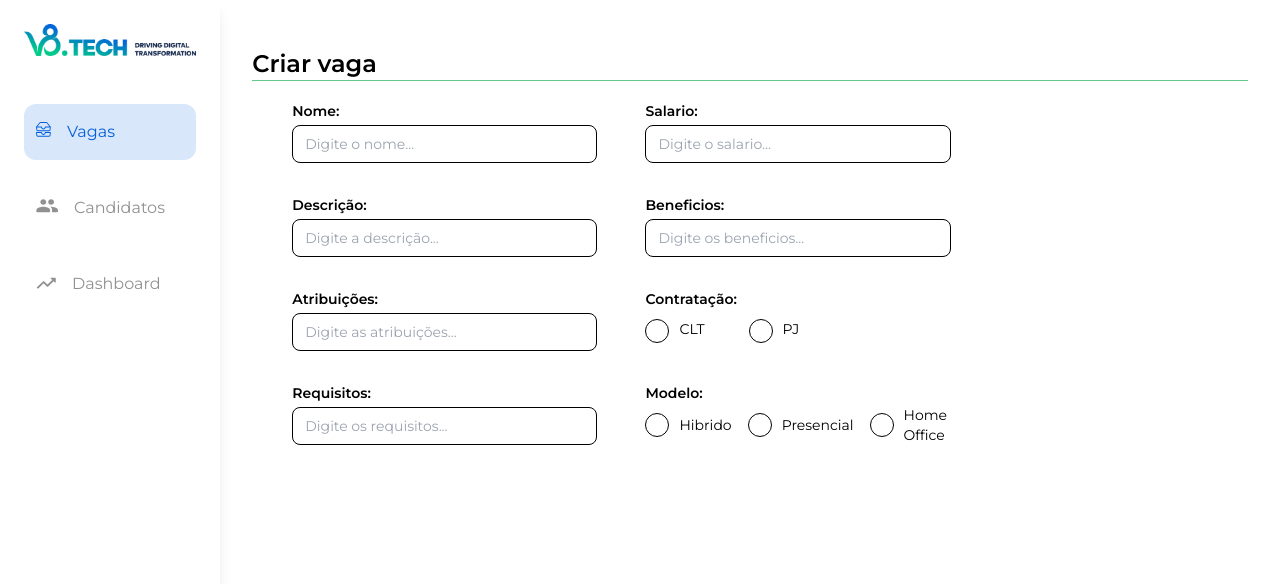
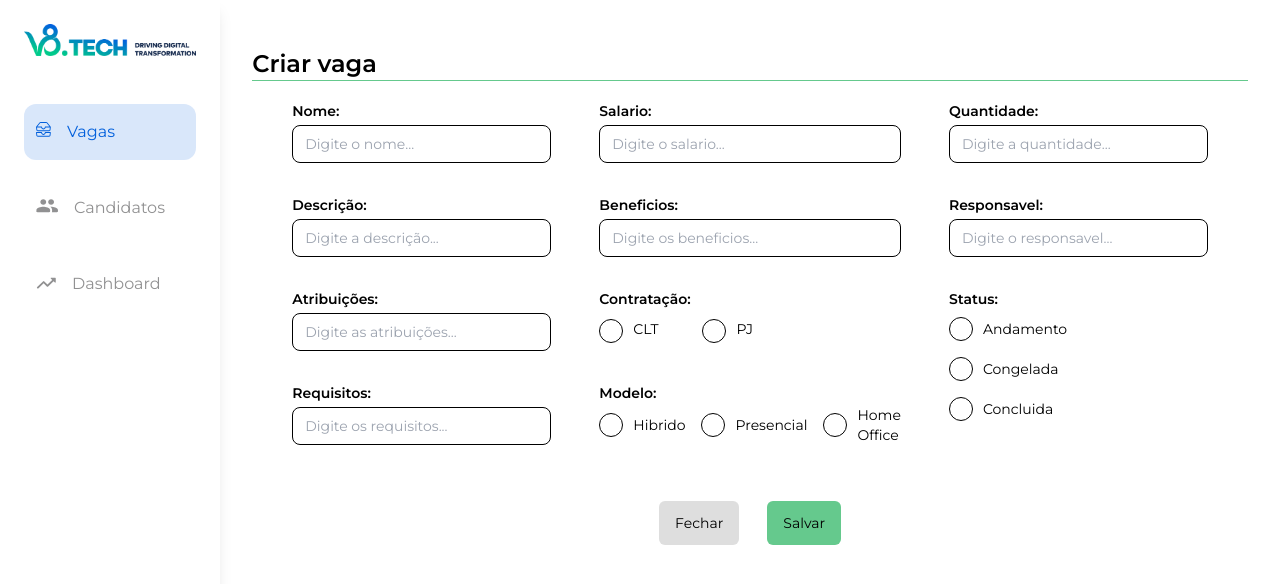
Before and after one commit to V8-PROJETO-RH/FRONTEND, a React (Vite) app: page /adm/manageJob/create in a window 1280 px wide. Shown: the top 584 px of the page. Built offline with nearby package versions, Linux system fonts and the light colour scheme.

Commit message:
feat: form styled

```diff
--- a/src/pages/FormJob/index.tsx
+++ b/src/pages/FormJob/index.tsx
@@ -1,3 +1,4 @@
+import Button from "../../components/Button";
 import Checkbox from "../../components/Checkbox";
 import Input from "../../components/Input";
 
@@ -8,8 +9,8 @@ export default function FormJob() {
         <h1 className="text-2xl font-semibold">Criar vaga</h1>
       </div>
 
-      <div className="flex gap-12 px-10 pt-5">
-        <div className="w-1/3 flex flex-col gap-4">
+      <div className="flex gap-12 px-10 2xl:px-5 pt-5">
+        <div className="w-1/3 flex flex-col gap-4 2xl:gap-12">
           <Input className="[&>label]:mb-1" label="Nome:" placeholder="Digite o nome..." />
 
           <Input className="[&>label]:mb-1" label="Descrição:" placeholder="Digite a descrição..." />
@@ -19,7 +20,7 @@ export default function FormJob() {
           <Input className="[&>label]:mb-1" label="Requisitos:" placeholder="Digite os requisitos..." />
         </div>
 
-        <div className="w-1/3 flex flex-col gap-4">
+        <div className="w-1/3 flex flex-col gap-4 2xl:gap-12">
           <Input className="[&>label]:mb-1" label="Salario:" placeholder="Digite o salario..." />
 
           <Input className="[&>label]:mb-1" label="Beneficios:" placeholder="Digite os beneficios..." />
@@ -29,12 +30,12 @@ export default function FormJob() {
             <div className="flex gap-11 py-2">
               <div className="flex">
                 <Checkbox id="contract-clt" value="contract-clt" name="contracts" type="radio" />
-                <span>CLT</span>
+                <label htmlFor="contract-clt" className="cursor-pointer">CLT</label>
               </div>
 
               <div className="flex">
                 <Checkbox id="contract-pj" value="contract-pj" name="contracts" type="radio" />
-                <span>PJ</span>
+                <label htmlFor="contract-pj" className="cursor-pointer">PJ</label>
               </div>
             </div>
           </div>
@@ -44,22 +45,53 @@ export default function FormJob() {
             <div className="w-full flex gap-4">
               <div className="flex items-center">
                 <Checkbox id="model-hibrid" value="model-hibrid" name="models" type="radio" />
-                <label htmlFor="model-hibrid">Hibrido</label>
+                <label htmlFor="model-hibrid" className="cursor-pointer">Hibrido</label>
               </div>
 
               <div className="flex items-center">
                 <Checkbox id="model-on-site" value="model-on-site" name="models" type="radio" />
-                <label htmlFor="model-on-site">Presencial</label>
+                <label htmlFor="model-on-site" className="cursor-pointer">Presencial</label>
               </div>
 
               <div className="flex items-center">
                 <Checkbox id="model-home" value="model-home" name="models" type="radio" />
-                <label htmlFor="model-home">Home Office</label>
+                <label htmlFor="model-home" className="cursor-pointer">Home Office</label>
+              </div>
+            </div>
+          </div>
+        </div>
+
+        <div className="w-1/3 flex flex-col gap-4 2xl:gap-12">
+          <Input className="[&>label]:mb-1" label="Quantidade:" placeholder="Digite a quantidade..." />
+
+          <Input className="[&>label]:mb-1" label="Responsavel:" placeholder="Digite o responsavel..." />
+
+          <div>
+            <span className="font-semibold mb-2 flex">Status:</span>
+            <div className="w-full flex flex-col 2xl:flex-row gap-4">
+              <div className="flex items-center">
+                <Checkbox id="status-progress" value="status-progress" name="status" type="radio" />
+                <label htmlFor="status-progress" className="cursor-pointer">Andamento</label>
+              </div>
+
+              <div className="flex items-center">
+                <Checkbox id="status-freeze" value="status-freeze" name="status" type="radio" />
+                <label htmlFor="status-freeze" className="cursor-pointer">Congelada</label>
+              </div>
+
+              <div className="flex items-center">
+                <Checkbox id="status-completed" value="status-completed" name="status" type="radio" />
+                <label htmlFor="status-completed" className="cursor-pointer">Concluida</label>
               </div>
             </div>
           </div>
         </div>
       </div>
+
+      <div className="flex justify-center gap-7 my-10">
+        <Button variant="secondary" className="!bg-transparent-gray">Fechar</Button>
+        <Button variant="primary">Salvar</Button>
+      </div>
     </div>
   );
 }
```
